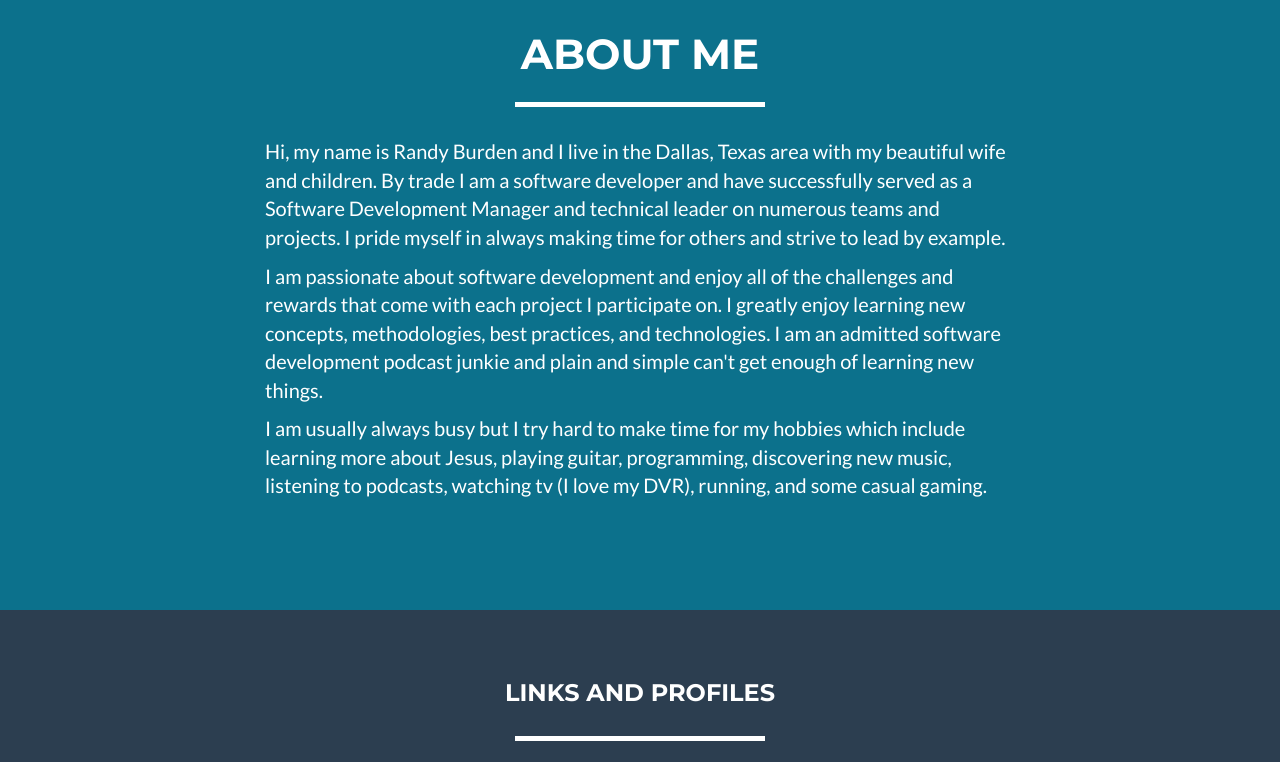
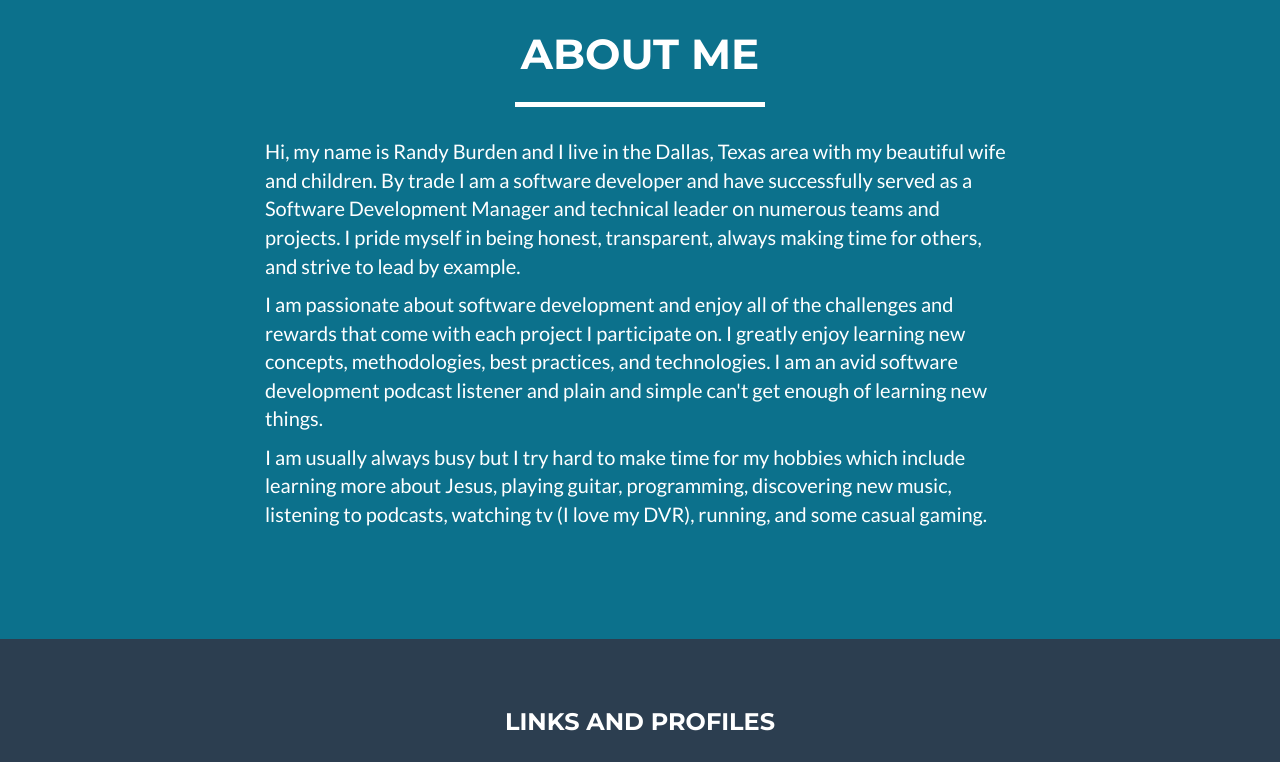
Before and after one commit to randyburden/randyburden.github.com, a website: page index.html in a window 1280 px wide. Shown: the part 1480-2242 px from the top of the page. Drawn offline with nearby package versions, Linux system fonts and the light colour scheme.

Commit message:
Update index.html

```diff
--- a/index.html
+++ b/index.html
@@ -175,10 +175,10 @@
             <div class="row">
                 <div class="col-lg-8 col-lg-offset-2">
                     <p>
-					Hi, my name is Randy Burden and I live in the Dallas, Texas area with my beautiful wife and children. By trade I am a software developer and have successfully served as a Software Development Manager and technical leader on numerous teams and projects. I pride myself in always making time for others and strive to lead by example.
+					Hi, my name is Randy Burden and I live in the Dallas, Texas area with my beautiful wife and children. By trade I am a software developer and have successfully served as a Software Development Manager and technical leader on numerous teams and projects. I pride myself in being honest, transparent, always making time for others, and strive to lead by example.
 					</p>
 					<p>
-					I am passionate about software development and enjoy all of the challenges and rewards that come with each project I participate on. I greatly enjoy learning new concepts, methodologies, best practices, and technologies. I am an admitted software development podcast junkie and plain and simple can't get enough of learning new things.
+					I am passionate about software development and enjoy all of the challenges and rewards that come with each project I participate on. I greatly enjoy learning new concepts, methodologies, best practices, and technologies. I am an avid software development podcast listener and plain and simple can't get enough of learning new things.
 					</p>
 					<p>
 					I am usually always busy but I try hard to make time for my hobbies which include learning more about Jesus, playing guitar, programming, discovering new music, listening to podcasts, watching tv (I love my DVR), running, and some casual gaming.
```
